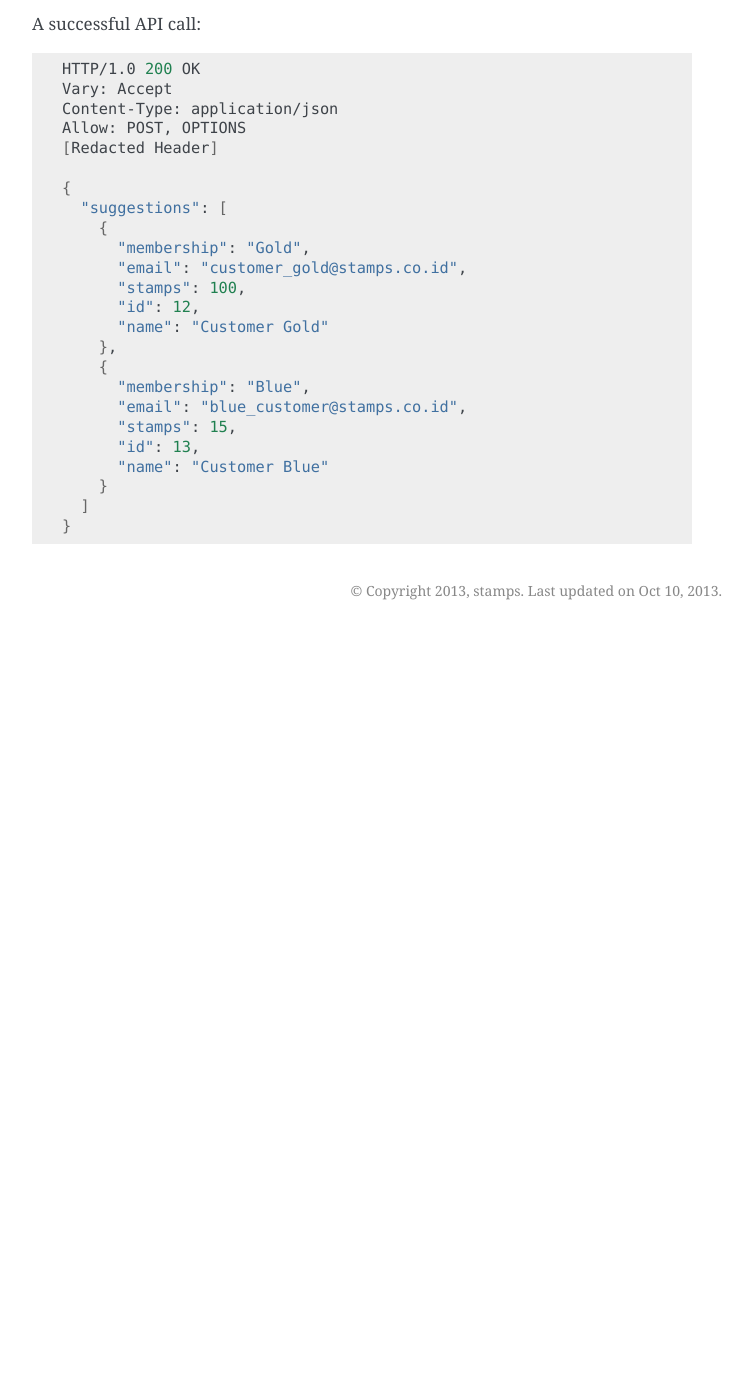
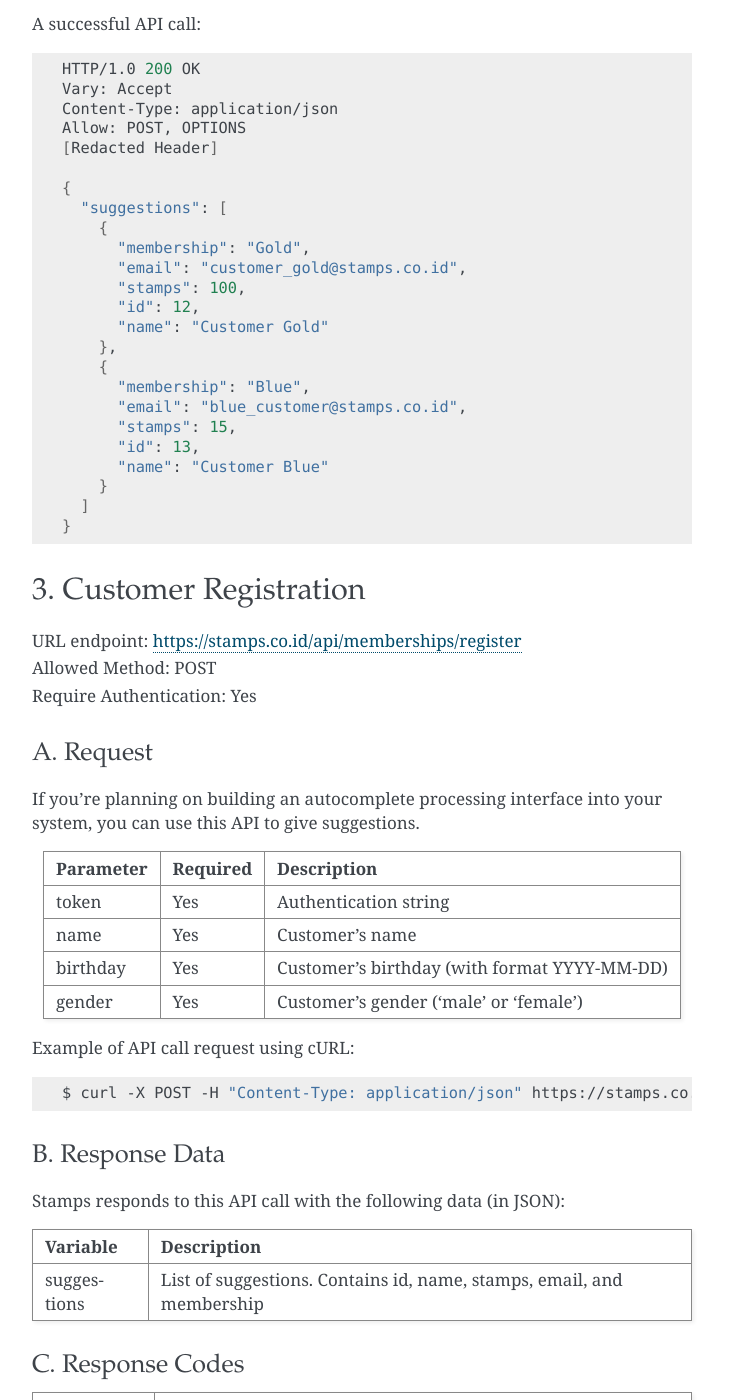
Before and after one commit to ui/stamps-api-docs, a Sphinx documentation site: the page built from source/customer_api.rst, in a window 1280 px wide and 1400 px high, scrolled down 3108 px. Shown: the whole window, without its empty margins (388-1140 px from the left). Built offline with Sphinx 7.4.7, drawn with Linux system fonts in a browser that asks for light colours; before the commit the page ends 3738 px from its top, so only the background shows below that; some of the changed text lies outside the part shown.

Commit message:
add customer register api

```diff
--- a/source/customer_api.rst
+++ b/source/customer_api.rst
@@ -199,3 +199,88 @@ A successful API call:
         }
       ]
     }
+
+
+
+3. Customer Registration
+=======================================
+| URL endpoint: https://stamps.co.id/api/memberships/register
+| Allowed Method: POST
+| Require Authentication: Yes
+
+A. Request
+-----------------------------
+
+If you're planning on building an autocomplete processing interface into your
+system, you can use this API to give suggestions.
+
+=========== =========== =========================
+Parameter   Required    Description
+=========== =========== =========================
+token       Yes         Authentication string
+name        Yes         Customer's name
+birthday    Yes         Customer's birthday (with format YYYY-MM-DD)
+gender      Yes         Customer's gender ('male' or 'female')
+=========== =========== =========================
+
+Example of API call request using cURL:
+
+.. code-block :: bash
+
+    $ curl -X POST -H "Content-Type: application/json" https://stamps.co.id/api/memberships/register -i -d '{ "token": "secret", "name": "me", "birthday": "1991-10-19", gender: "female" }'
+
+
+B. Response Data
+----------------
+Stamps responds to this API call with the following data (in JSON):
+
+=================== ==============================
+Variable            Description
+=================== ==============================
+suggestions         List of suggestions.
+                    Contains id, name, stamps, email, and membership
+=================== ==============================
+
+
+C. Response Codes
+-----------------
+
+=================== ==============================
+Code                Description
+=================== ==============================
+200                 Everything worked as expected
+400                 Bad Request - Often missing a
+                    required parameter
+401                 Unauthorized – Often missing or
+                    wrong authentication token
+403                 Forbidden – You do not have
+                    permission for this request
+405                 HTTP method not allowed - The
+                    requested resources cannot be called with the specified HTTP method
+500, 502, 503, 504  Server Errors - something is
+                    wrong on Stamps' end
+=================== ==============================
+
+
+D. Examples
+-----------
+
+A successful API call:
+
+.. code-block :: bash
+
+    HTTP/1.0 200 OK
+    Vary: Accept
+    Content-Type: application/json
+    Allow: POST, OPTIONS
+    [Redacted Header]
+
+    {
+      "customer": {
+        "id": 3,
+        "name": "me",
+        "birthday": "1991-10-19",
+        "gender": "female",
+        "status": "registered",
+      }
+    }
```
